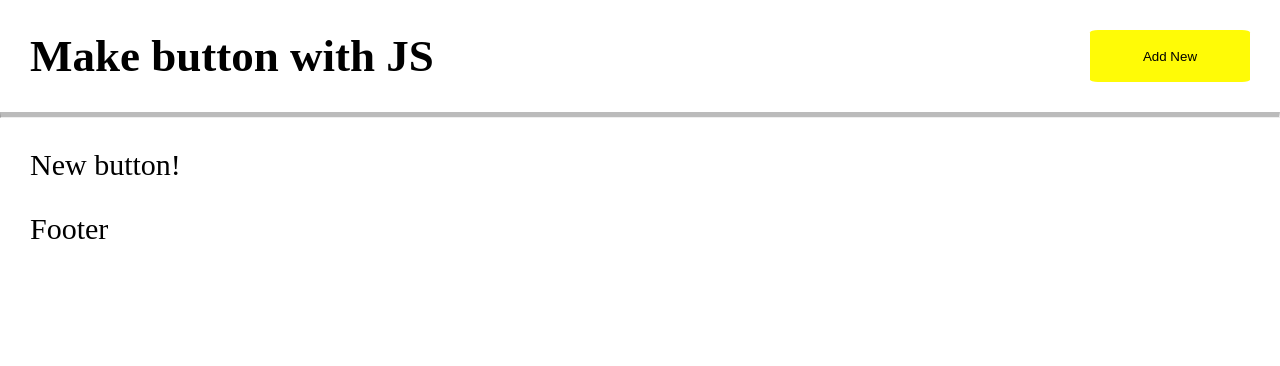
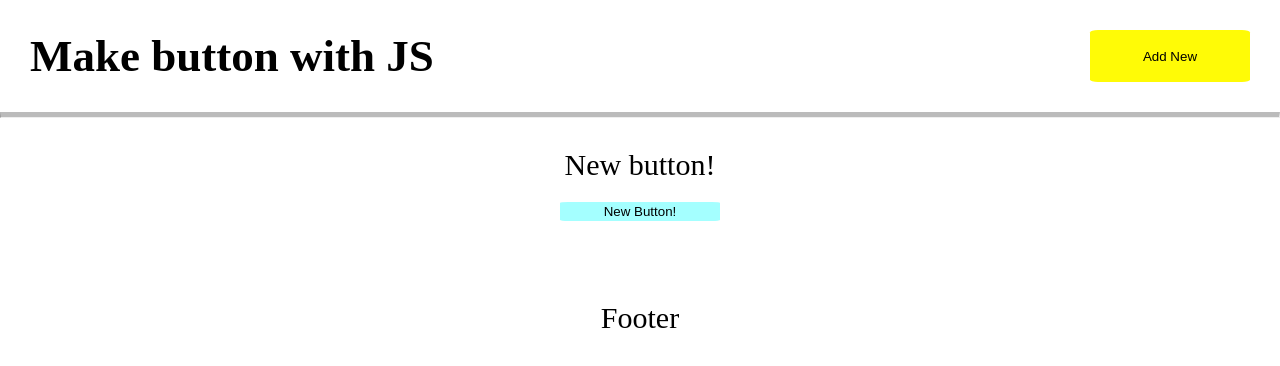
Before and after one commit to AndresUribe1234/OnePiece-movie-timeline, a plain HTML site: page index.html in a window 1280 px wide. Both pictures are taken after a click on the button "Add New". Drawn offline with Linux system fonts and the light colour scheme.

Commit message:
buttons creation working

```diff
--- a/css/style.css
+++ b/css/style.css
@@ -44,9 +44,38 @@ hr {
 }
 
 .main-section {
+  display: flex;
+  flex-direction: column;
+  justify-content: center;
+  align-items: center;
   padding: 3rem;
 }
 
 .main-section div {
   margin-bottom: 3rem;
 }
+
+.button-container {
+  display: flex;
+  flex-wrap: wrap;
+}
+
+.new-button {
+  background-color: rgb(164, 255, 255);
+  margin: 2rem;
+  border-radius: 5%;
+  cursor: pointer;
+  border-color: transparent;
+  width: 20vh;
+}
+
+.new-button:hover {
+  background-color: #bbb;
+}
+
+/* Footer */
+footer {
+  display: flex;
+  justify-content: center;
+  align-items: center;
+}
--- a/index.html
+++ b/index.html
@@ -10,12 +10,14 @@
   <body>
     <nav class="header">
       <h1>Make button with JS</h1>
-      <button>Add New</button>
+      <button class="add-new-button">Add New</button>
     </nav>
     <hr />
     <section class="main-section">
-      <div>New button!</div>
-      <footer>Footer</footer>
+      <span>New button!</span>
+      <div class="button-container"></div>
     </section>
+    <footer>Footer</footer>
+    <script src="./script.js"></script>
   </body>
 </html>
--- a/script.js
+++ b/script.js
@@ -0,0 +1,19 @@
+"use strict";
+
+const addButton = document.querySelector(".add-new-button");
+
+addButton.addEventListener("click", addNewButton);
+
+function addNewButton() {
+  const newButton = document.createElement("button");
+  const buttonContainer = document.querySelector(".button-container");
+
+  newButton.classList.add("new-button");
+  buttonContainer.appendChild(newButton);
+
+  const allButtons = document.querySelectorAll(".new-button");
+
+  for (let i = 0; i < allButtons.length; i++) {
+    allButtons[i].textContent = "New Button!";
+  }
+}
```
